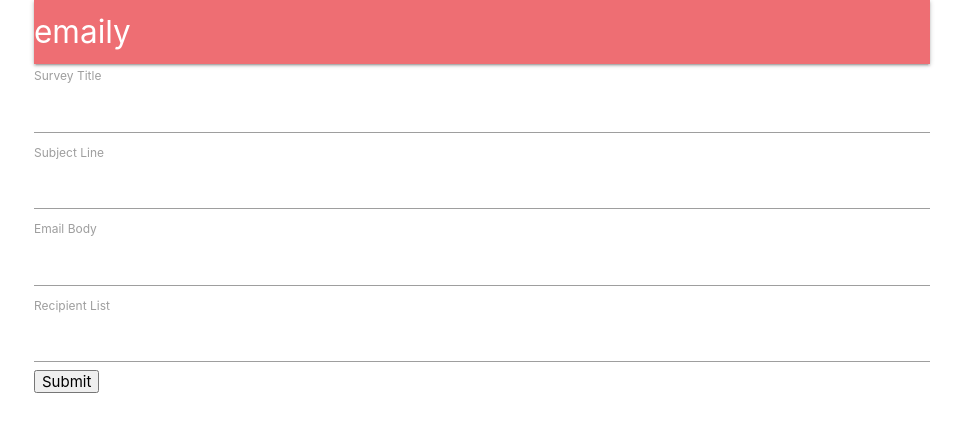
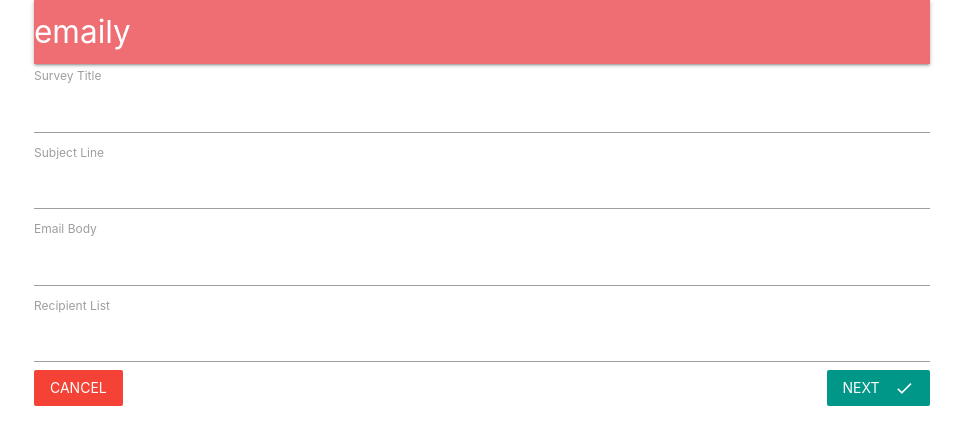
Before and after one commit to jwkuchta/emaily_server, a React (Create React App) app in the folder client/: page /surveys/new in a window 1280 px wide. Shown: the top 444 px of the page, without its empty margins (158-1121 px from the left). Built offline with nearby package versions, Linux system fonts and the light colour scheme; no server answers.

Commit message:
made buttons pretty

```diff
--- a/client/src/components/surveys/SurveyForm.js
+++ b/client/src/components/surveys/SurveyForm.js
@@ -2,6 +2,7 @@
 import React, { Component } from 'react'
 // reduxForm allows us to communicate with reduxStore (nearly identical to connect)
 // Field component needs props to work (3 required pros are: type, name, and component)
+import { Link } from 'react-router-dom'
 import { reduxForm, Field } from 'redux-form'
 import SurveyField from './SurveyField'
 
@@ -38,7 +39,11 @@
                 {/* handleSubmit comes from reduxForm */}
                 <form onSubmit={this.props.handleSubmit(values => console.log(values))}>
                 {this.renderFields()}
-                <button type="submit">Submit</button>
+                <Link to="/surveys" className="red btn-flat left white-text">Cancel</Link>
+                <button type="submit" className="teal btn-flat right white-text">
+                    Next
+                    <i className="material-icons right">done</i>
+                </button>
                 </form>
             </div>
         )
```
